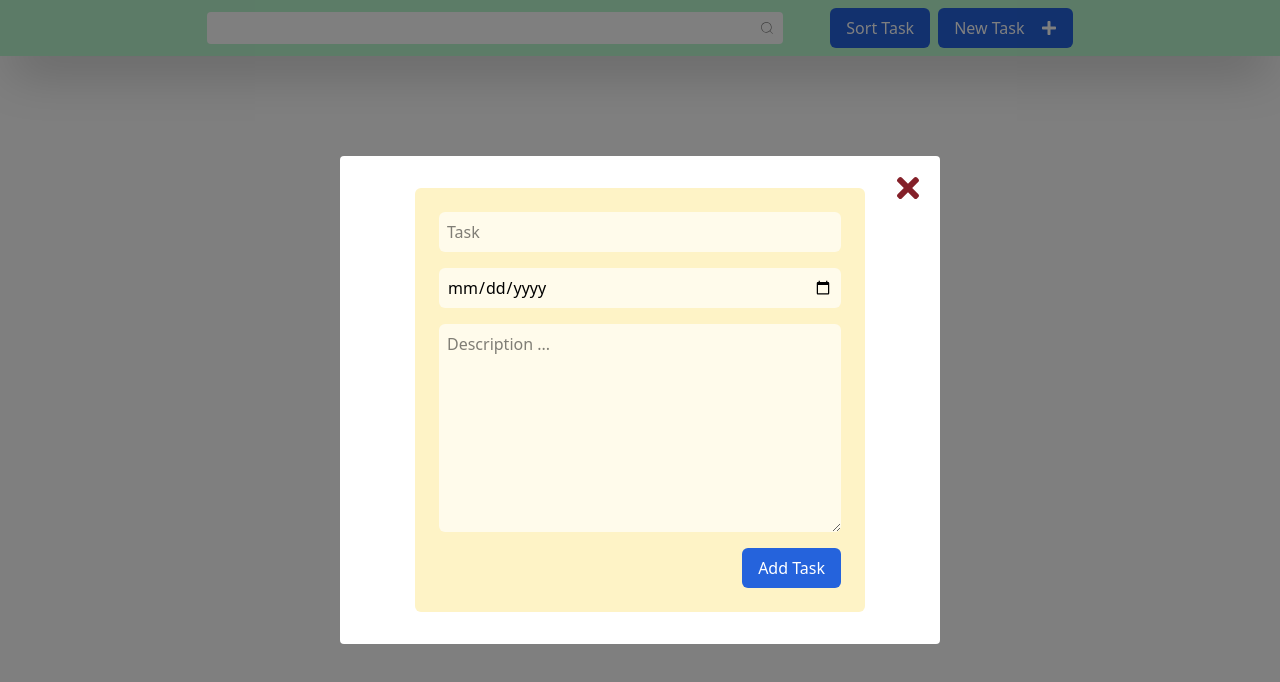
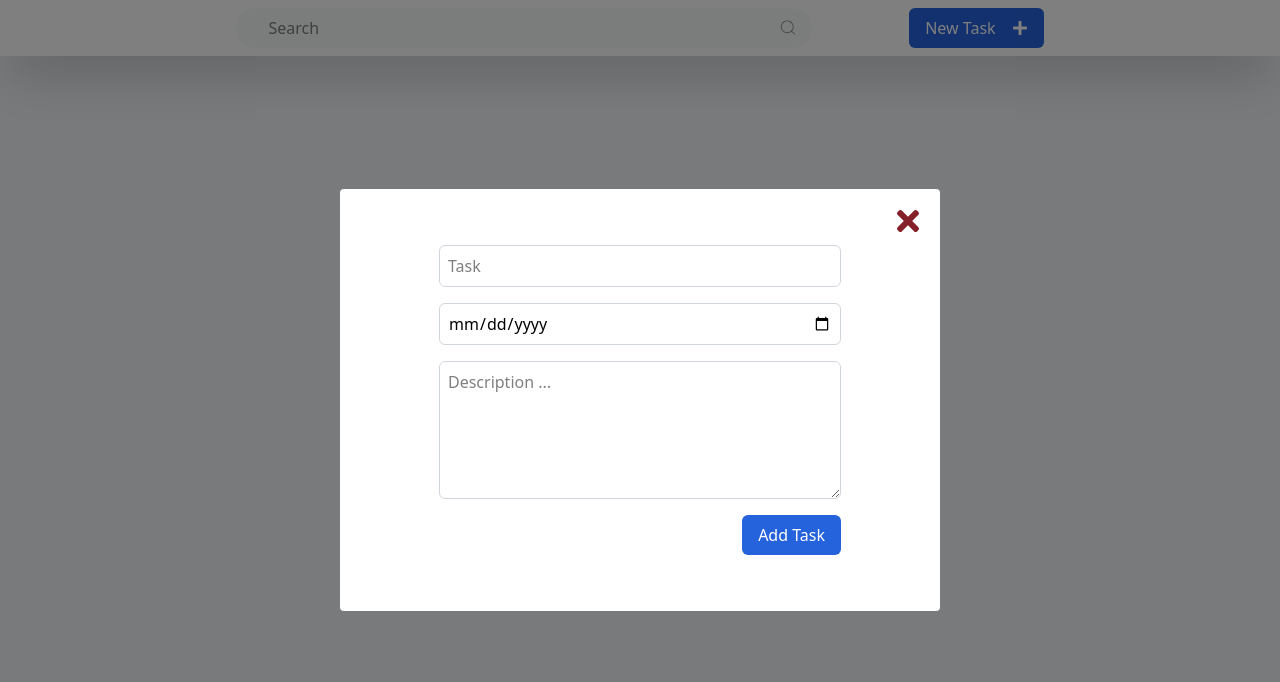
Before and after one commit to BinyamCheru/Task-Manager-Project, a React (Vite) app in the folder task-manager/: page / in a window 1280 px wide. Both pictures are taken after a click on the button "New Task". Shown: the top 682 px of the page. Built offline with nearby package versions, Linux system fonts and the light colour scheme.

Commit message:
Fix style bugs

```diff
--- a/task-manager/src/App.jsx
+++ b/task-manager/src/App.jsx
@@ -1,8 +1,45 @@
 import { useState } from "react";
 import Modal from "./components/Modal";
 import TaskList from "./components/TaskList";
-import Search from "./components/Search";
 import Navbar from "./components/Navbar";
+
+const demoTasks = [
+  {
+    id: "1a2b3c",
+    task: "Complete project report",
+    description: "Finish and submit the quarterly project report.",
+    dueDate: "2025-03-01",
+    isComplete: false,
+  },
+  {
+    id: "4d5e6f",
+    task: "Prepare presentation",
+    description: "Create slides for the upcoming team meeting.",
+    dueDate: "2025-03-05",
+    isComplete: false,
+  },
+  {
+    id: "7g8h9i",
+    task: "Buy groceries",
+    description: "Get milk, eggs, bread, and vegetables.",
+    dueDate: "2025-02-28",
+    isComplete: false,
+  },
+  {
+    id: "0j1k2l",
+    task: "Schedule doctor appointment",
+    description: "Book an appointment with Dr. Smith for a check-up.",
+    dueDate: "2025-03-10",
+    isComplete: false,
+  },
+  {
+    id: "3m4n5o",
+    task: "Pay electricity bill",
+    description: "Pay the monthly electricity bill online.",
+    dueDate: "2025-02-27",
+    isComplete: false,
+  },
+];
 
 function App() {
   const [tasks, setTasks] = useState([]);
@@ -61,7 +98,7 @@
     setTasks(updatedTaskArray);
   };
   return (
-    <main>
+    <main className="bg-[#F1F5F8] min-h-screen">
       <Modal
         isOpenModal={isOpenModal}
         toggleModal={toggleModal}
--- a/task-manager/src/components/Button.jsx
+++ b/task-manager/src/components/Button.jsx
@@ -7,8 +7,9 @@
 }) => {
   return (
     <button
-      type={type} onClick={onClick}
-      className={`${className} flex space-x-4 justify-center items-center text-center text-white bg-[#2563DC] px-4 py-2 rounded-md`}
+      type={type}
+      onClick={onClick}
+      className={`${className} flex space-x-4 justify-center items-center text-center text-white bg-[#2563DC] px-4  py-2 rounded-md hover:bg-blue-400 duration-200`}
     >
       <p>{text}</p>
       {children}
--- a/task-manager/src/components/Form.jsx
+++ b/task-manager/src/components/Form.jsx
@@ -10,6 +10,7 @@
   setTaskTitle,
   setTaskDueDate,
   setTaskDescription,
+  toggleModal,
 }) => {
   const handleSubmit = (e) => {
     e.preventDefault();
@@ -23,6 +24,7 @@
       isComplete: false,
     };
     addTask(newTask);
+    toggleModal();
     setTaskTitle("");
     setTaskDueDate("");
     setTaskDescription("");
@@ -31,12 +33,12 @@
   return (
     <form
       onSubmit={handleSubmit}
-      className="flex flex-col space-y-4 p-6 my-8 w-3/4 bg-amber-100 rounded-md"
+      className="flex flex-col space-y-4 p-6 my-8 w-3/4 rounded-md"
     >
       {/* Task Input */}
       <input
         type="text"
-        className="p-2 rounded-md bg-amber-50"
+        className="w-full p-2 border border-gray-300 rounded-md placeholder:font-sans placeholder:font-light"
         placeholder="Task"
         value={taskTitle}
         onChange={(e) => setTaskTitle(e.target.value)}
@@ -44,7 +46,7 @@
       {/* Due date Input */}
       <input
         type="date"
-        className="p-2 rounded-md bg-amber-50"
+        className="w-full p-2 border border-gray-300 rounded-md placeholder:font-sans placeholder:font-light"
         placeholder="Due date"
         value={taskDueDate}
         onChange={(e) => setTaskDueDate(e.target.value)}
@@ -52,8 +54,8 @@
       {/* Description of task Input */}
       <textarea
         name="description"
-        className="p-2 rounded-md bg-amber-50"
-        rows={8}
+        className="w-full p-2 border border-gray-300 rounded-md placeholder:font-sans placeholder:font-light"
+        rows={5}
         placeholder="Description ..."
         value={taskDescription}
         onChange={(e) => setTaskDescription(e.target.value)}
--- a/task-manager/src/components/Modal.jsx
+++ b/task-manager/src/components/Modal.jsx
@@ -15,7 +15,7 @@
 }) => {
   return (
     <div className={isOpenModal ? "modal-overlay show-modal" : "modal-overlay"}>
-      <div className="modal-container">
+      <div className="modal-container ">
         <Form
           addTask={addTask}
           editTask={editTask}
@@ -25,6 +25,7 @@
           setTaskTitle={setTaskTitle}
           setTaskDueDate={setTaskDueDate}
           setTaskDescription={setTaskDescription}
+          toggleModal={toggleModal}
         />
         <button onClick={toggleModal} className="close-modal-btn">
           <FaTimes />
--- a/task-manager/src/components/Navbar.jsx
+++ b/task-manager/src/components/Navbar.jsx
@@ -5,11 +5,11 @@
 
 const Navbar = ({ toggleModal }) => {
   return (
-    <nav className=" p-2 bg-green-200 shadow-2xl">
-      <div className="max-w-4xl mx-auto flex space-x-4 items-center justify-around">
+    <nav className=" p-2 bg-white shadow-2xl">
+      <div className="max-w-4xl mx-auto flex space-x-4 sm:space-x-2  items-center justify-around">
         <Search />
         <div className="flex space-x-2">
-          <Button text="Sort Task" />
+          {/* <Button text="Sort Task" /> */}
           <Button onClick={toggleModal} text="New Task">
             <FaPlus />
           </Button>
--- a/task-manager/src/components/Search.jsx
+++ b/task-manager/src/components/Search.jsx
@@ -2,14 +2,16 @@
 
 const Search = () => {
   return (
-    <div className="w-xl relative bg-white rounded-sm">
-      <div className="max-w-2xl">
-        <input type="text" className="w-full p-1" />
-        <CiSearch
-          className="absolute right-2 top-2"
-          style={{ color: "gray" }}
-        />
-      </div>
+    <div className="sm:w-xl relative bg-[#f7fafa] rounded-full">
+      <input
+        type="text"
+        className="p-2 ml-6 border-none w-full placeholder:font-thin focus:outline-none "
+        placeholder="Search"
+      />
+      <CiSearch
+        className="absolute right-2 top-2.5 w-8 text-gray-300 cursor-pointer duration-200 hover:scale-110"
+        style={{ color: "gray", fontSize: "1.2rem" }}
+      />
     </div>
   );
 };
--- a/task-manager/src/components/SingleTask.jsx
+++ b/task-manager/src/components/SingleTask.jsx
@@ -14,12 +14,12 @@
     <article
       className={
         isComplete
-          ? "m-4 p-4 bg-green-400 rounded-xl max-w-[300px]"
-          : "m-4 p-4 bg-[#CAD9F6] rounded-xl max-w-[300px]"
+          ? "m-4 p-4 bg-green-400 rounded-xl max-w-[300px] shadow-xl"
+          : "m-4 p-4 bg-purple-300 rounded-xl max-w-[300px] shadow-xl"
       }
     >
-      <div className="flex justify-between mb-2 bg-purple-500 p-2 rounded-sm">
-        <div className="flex space-x-4 bg-">
+      <div className="flex justify-between mb-2 rounded-sm">
+        <div className="flex space-x-2 bg-">
           <input
             type="checkbox"
             value={isComplete}
@@ -27,12 +27,12 @@
           />
           <p>{task} </p>
         </div>
-        <div className="flex space-x-4">
+        <div className="flex space-x-2">
           <button onClick={() => editTask(id)}>
-            <FiEdit2 style={{ fontSize: "1.2rem", color: "white" }} />
+            <FiEdit2 style={{ fontSize: "1rem", color: "purple" }} />
           </button>
           <button onClick={() => deleteTask(id)}>
-            <MdDelete style={{ fontSize: "1.2rem", color: "white" }} />
+            <MdDelete style={{ fontSize: "1.2rem", color: "purple" }} />
           </button>
         </div>
       </div>
--- a/task-manager/src/components/TaskList.jsx
+++ b/task-manager/src/components/TaskList.jsx
@@ -2,7 +2,7 @@
 
 const TaskList = ({ tasks, deleteTask, editTask, taskComplete }) => {
   return (
-    <section className="grid items-center md:grid-cols-2 lg:grid-cols-3 max-w-4xl mx-auto">
+    <section className="mt-4 grid-cols-1 grid md:grid-cols-2 lg:grid-cols-3 max-w-4xl mx-auto">
       {tasks.map((task) => {
         return (
           <SingleTask
```
